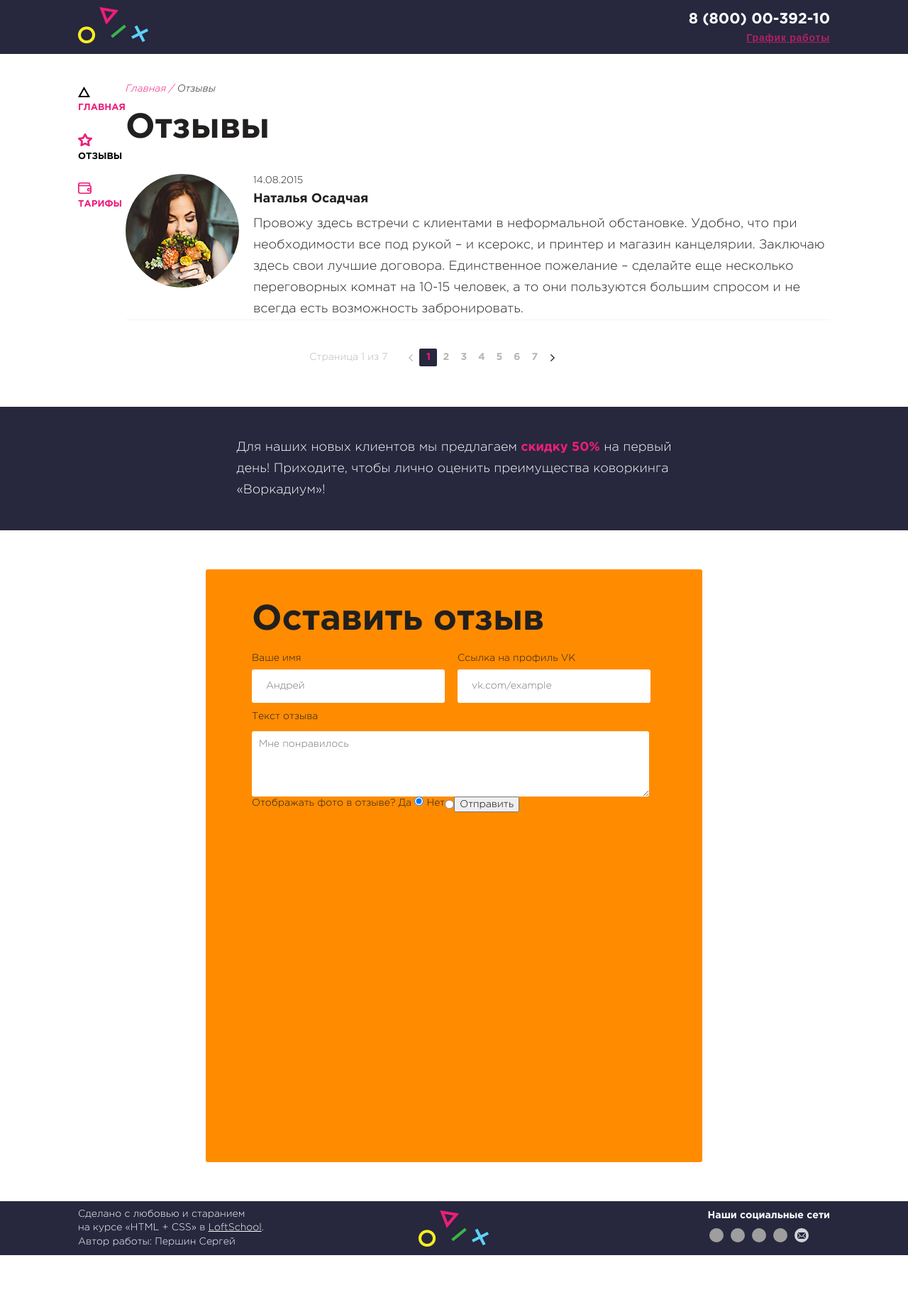
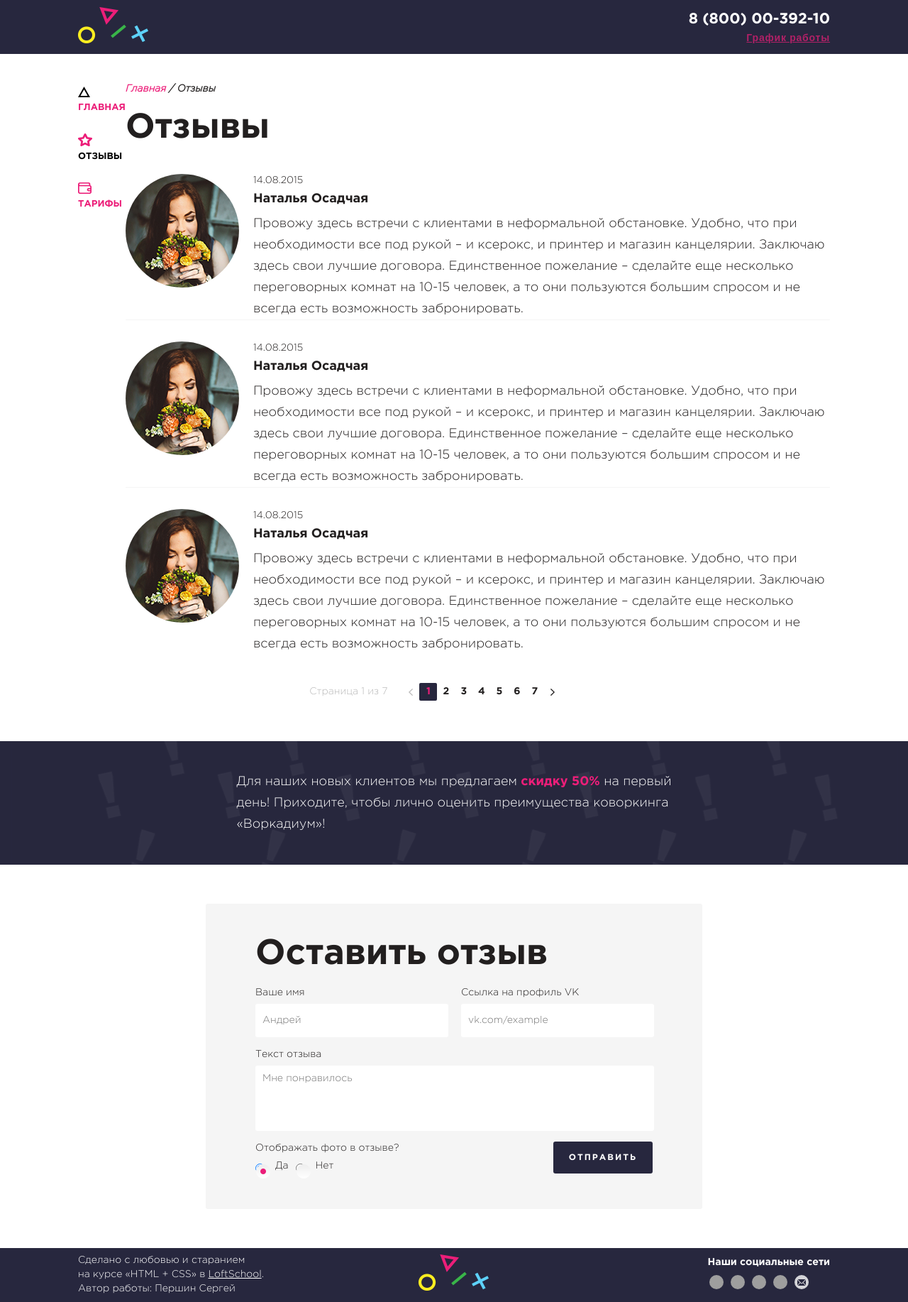
Before and after one commit to Qbic007/qbic007.github.io, a PHP site: page /reviews.html in a window 1280 px wide. Shown: the whole page at 71% size. Before the commit the page ends 1768 px from the top, so only its background shows below. Run offline with PHP 8.4, Linux system fonts and the light colour scheme; grey boxes are pictures that could not be loaded.

Commit message:
Reviews page done

```diff
--- a/coworking/css/blocks/banner.css
+++ b/coworking/css/blocks/banner.css
@@ -1,6 +1,7 @@
 .banner {
     margin-top: 57px;
     min-height: 174px;
+    background: url(../../img/pattern.png) center;
     background-color: #27273e;
     display: flex;
     justify-content: center;
--- a/coworking/css/blocks/breadcrumbs.css
+++ b/coworking/css/blocks/breadcrumbs.css
@@ -6,7 +6,7 @@
     display: inline-block;
     flex-wrap: wrap;
     font: 14px/1.42 GothamPro, sans-serif;
-    font-weight: 300;
+    font-weight: bold;
     font-style: italic;
     color: #ec1e79;
 }
@@ -19,10 +19,14 @@
     display: inline-block;
 }
 
-.breadcrumbs__item:after {
+.breadcrumbs__item:before {
     content: " / ";
 }
 
-.breadcrumbs__item:last-child:after {
+.breadcrumbs__item:first-child:before {
     content: "";
 }
+
+.breadcrumbs__link {
+    color: inherit;
+}
--- a/coworking/css/blocks/form.css
+++ b/coworking/css/blocks/form.css
@@ -1,17 +1,26 @@
 .form {
     font: 14px/1.42 GothamPro, sans-serif;
     color: #221f1f;
+    font-weight: 300;
     margin-top: 55px;
     padding-top: 35px;
     padding-left: 65px;
     padding-right: 65px;
     width: 570px;
-    height: 800px;
-    background-color: darkorange;
+    height: 395px;
+    background-color: #f5f5f5;
     border-radius: 3px;
     display: flex;
     flex-direction: column;
-    justify-content: flex-start;
+    align-items: center;
+}
+
+.form__container {
+    height: 300px;
+    width: 560px;
+    display: flex;
+    flex-direction: column;
+    align-items: flex-start;
 }
 
 .form__title {
@@ -20,47 +29,89 @@
 
 .form__row {
     display: flex;
+    justify-content: space-between;
+    width: 100%;
+    margin-bottom: 15px;
 }
 
-.form__short-text {
+.form__text-box {
     display: flex;
     flex-direction: column;
     align-items: flex-start;
     width: 270px;
     margin-top: 10px;
-    margin-right: 20px;
 }
 
 .form__label {
     margin-bottom: 5px;
+    width: 100%;
 }
 
 .form__input-text {
     border: none;
     border-radius: 3px;
-    width: 250px;
+    width: 260px;
     height: 45px;
-    padding-left: 20px;
+    padding-left: 10px;
+    color: #908f8f;
 }
 
-.form__area-text {
+.form__textarea-box {
     display: flex;
     flex-direction: column;
     align-items: flex-start;
-    margin-top: 10px;
+    width: 100%;
 }
 
 .form__textarea {
     border: none;
     border-radius: 3px;
     height: 45px;
-    width: 548px;
+    width: 550px;
     padding-left: 10px;
     padding-top: 10px;
     min-height: 80px;
-    margin-top: 5px;
+    resize: none;
 }
 
-.form__textarea:focus, .form__short-text:focus {
-    border: #b12167 solid 3px;
+.form__textarea:focus, .form__input-text:focus {
+    outline:none;
+    border: #ec1e79 solid 1px;
 }
+
+.form__radio-group {
+    display: flex;
+    flex-wrap: wrap;
+}
+
+.form__radio-box {
+    margin-right: 10px;
+    display: flex;
+    align-items: center;
+}
+
+.form__input-radio {
+    margin-right: 15px;
+}
+
+.form__input-radio:before {
+    content: url(../../img/ellipse.png);
+}
+
+.form__input-radio:checked:before {
+    content: url(../../img/ellipse_checked.png);
+}
+
+.form__input-submit {
+    width: 140px;
+    height: 45px;
+    background-color: #27273e;
+    color: white;
+    font: 12px/1.42 GothamPro, sans-serif;
+    text-transform: uppercase;
+    font-weight: bold;
+    letter-spacing: 2px;
+    outline: none;
+    border: none;
+    border-radius: 3px;
+}
--- a/coworking/css/blocks/menu.css
+++ b/coworking/css/blocks/menu.css
@@ -11,6 +11,7 @@
     margin-top: 26px;
     text-align: left;
     color: #ec1e79;
+    display: block;
 }
 
 .menu__item-link {
@@ -25,7 +26,7 @@
 
 .menu__item_icon_star::before {
     content: url(../../img/feed_icon.png);
-    margin-right: 13px;
+    margin-right: 17px;
 }
 
 .menu__item_icon_wallet::before {
--- a/coworking/css/blocks/pagination.css
+++ b/coworking/css/blocks/pagination.css
@@ -26,6 +26,7 @@
     align-items: center;
     width: 25px;
     height: 25px;
+    color: #221f1f;
 }
 
 .pagination__item_active {
--- a/coworking/css/blocks/reviews.css
+++ b/coworking/css/blocks/reviews.css
@@ -1,3 +1,3 @@
-.reviews__list:last-child .post {
+.reviews__list > .reviews__item:last-child .post {
     border-bottom: none;
 }
--- a/coworking/css/blocks/socials.css
+++ b/coworking/css/blocks/socials.css
@@ -15,6 +15,10 @@
 
 .socials__item {
     display: inline-block;
+}
+
+.socials__link {
+    display: inline-block;
     width: 20px;
     height: 20px;
     background: no-repeat #d4d4d8 center;
@@ -22,26 +26,26 @@
     margin-right: 5px;
 }
 
-.socials__item:hover {
+.socials__link:hover {
     background-color: #b12167;
 }
 
-.socials__icon_vk {
+.socials__link_vk {
     background-image: url(../../img/vk.png);
 }
 
-.socials__icon_fb {
+.socials__link_fb {
     background-image: url(../../img/fb.png);
 }
 
-.socials__icon_gg {
+.socials__link_gg {
     background-image: url(../../img/google.png);
 }
 
-.socials__icon_tw {
+.socials__link_tw {
     background-image: url(../../img/twitter.png);
 }
 
-.socials__icon_ml {
+.socials__link_ml {
     background-image: url(../../img/mail.png);
 }
--- a/coworking/reviews.html
+++ b/coworking/reviews.html
@@ -12,7 +12,9 @@
         <header class="header">
             <div class="container container__header">
                 <div class="logo">
+                    <a href="#">
                         <img src="img/logo.png" height="51" width="99" class="logo_img" alt="Логотип Ворнадиум"/>
+                    </a>
                 </div>
                 <address class="info">
                     <a href="tel:88000039210" class="info__phone">8 (800) 00-392-10</a>
@@ -25,16 +27,16 @@
                 <aside class="sidebar">
                     <nav class="menu">
                         <ul class="menu__list">
-                            <li class="menu__item menu__item_icon_triangle">Главная</li>
-                            <li class="menu__item menu__item_icon_star menu__item_active"> Отзывы</li>
-                            <li class="menu__item menu__item_icon_wallet">Тарифы</li>
+                            <li><a href="#" class="menu__item menu__item_icon_triangle">Главная</a></li>
+                            <li><a href="#" class="menu__item menu__item_icon_star menu__item_active">Отзывы</a></li>
+                            <li><a href="#" class="menu__item menu__item_icon_wallet">Тарифы</a></li>
                         </ul>
                     </nav>
                 </aside>
                 <div class="main-content">
                     <nav class="breadcrumbs">
                         <ul class="breadcrumbs__list">
-                            <li class="breadcrumbs__item">Главная</li>
+                            <li class="breadcrumbs__item"><a href="#" class="breadcrumbs__link">Главная</a></li>
                             <li class="breadcrumbs__item breadcrumbs__item_active">Отзывы</li>
                         </ul>
                     </nav>
@@ -60,19 +62,57 @@
                                     </article>
                                 </div>
                             </li>
+                            <li class="reviews__item">
+                                <div class="post">
+                                    <div class="post__left-column">
+                                        <div class="post__avatar">
+                                            <img src="img/swcnamirzyc-danielle-marroquin.png" alt="Аватар"
+                                                 class="post__avatar-img">
+                                        </div>
+                                    </div>
+                                    <article class="post__main-column">
+                                        <time class="post__datetime">14.08.2015</time>
+                                        <h2 class="post__title">Наталья Осадчая</h2>
+                                        <p>Провожу здесь встречи с клиентами в неформальной обстановке. Удобно, что при
+                                            необходимости все под рукой – и ксерокс, и принтер и магазин канцелярии.
+                                            Заключаю здесь свои лучшие договора. Единственное пожелание – сделайте еще
+                                            несколько переговорных комнат на 10-15 человек, а то они пользуются большим
+                                            спросом и не всегда есть возможность забронировать.</p>
+                                    </article>
+                                </div>
+                            </li>
+                            <li class="reviews__item">
+                                <div class="post">
+                                    <div class="post__left-column">
+                                        <div class="post__avatar">
+                                            <img src="img/swcnamirzyc-danielle-marroquin.png" alt="Аватар"
+                                                 class="post__avatar-img">
+                                        </div>
+                                    </div>
+                                    <article class="post__main-column">
+                                        <time class="post__datetime">14.08.2015</time>
+                                        <h2 class="post__title">Наталья Осадчая</h2>
+                                        <p>Провожу здесь встречи с клиентами в неформальной обстановке. Удобно, что при
+                                            необходимости все под рукой – и ксерокс, и принтер и магазин канцелярии.
+                                            Заключаю здесь свои лучшие договора. Единственное пожелание – сделайте еще
+                                            несколько переговорных комнат на 10-15 человек, а то они пользуются большим
+                                            спросом и не всегда есть возможность забронировать.</p>
+                                    </article>
+                                </div>
+                            </li>
                         </ul>
                         <div class="pagination">
                             <span class="pagination__info">Страница 1 из 7</span>
                             <ul class="pagination__list">
-                                <li class="pagination__item pagination__item_left"></li>
-                                <li class="pagination__item pagination__item_active">1</li>
-                                <li class="pagination__item">2</li>
-                                <li class="pagination__item">3</li>
-                                <li class="pagination__item">4</li>
-                                <li class="pagination__item">5</li>
-                                <li class="pagination__item">6</li>
-                                <li class="pagination__item">7</li>
-                                <li class="pagination__item pagination__item_right"></li>
+                                <li><a href="#" class="pagination__item pagination__item_left"></a></li>
+                                <li><a href="#" class="pagination__item pagination__item_active">1</a></li>
+                                <li><a href="#" class="pagination__item">2</a></li>
+                                <li><a href="#" class="pagination__item">3</a></li>
+                                <li><a href="#" class="pagination__item">4</a></li>
+                                <li><a href="#" class="pagination__item">5</a></li>
+                                <li><a href="#" class="pagination__item">6</a></li>
+                                <li><a href="#" class="pagination__item">7</a></li>
+                                <li><a href="#" class="pagination__item pagination__item_right"></a></li>
                             </ul>
                         </div>
                     </section>
@@ -84,36 +124,43 @@
             </section>
             <section class="review-form">
                 <form action="" class="form">
+                    <div class="form__container">
                         <h1 class="form__title">Оставить отзыв</h1>
                         <div class="form__row">
-                        <div class="form__short-text">
+                            <div class="form__text-box">
                                 <label class="form__label" for="form_name">Ваше имя</label>
                                 <input type="text" class="form__input-text form__input-text_short"
-                                   id="form_name" placeholder="Андрей">
+                                       id="form_name" placeholder="Андрей" tabindex="1">
                             </div>
-                        <div class="form__short-text">
+                            <div class="form__text-box">
                                 <label class="form__label" for="form_vk">Ссылка на профиль VK</label>
                                 <input type="text" class="form__input-text form__input-text_short"
-                                   placeholder="vk.com/example" id="form_vk">
+                                       placeholder="vk.com/example" id="form_vk" tabindex="2">
                             </div>
                         </div>
                         <div class="form__row">
-                        <div class="form__area-text">
+                            <div class="form__textarea-box">
                                 <label class="form__label" for="form_review">Текст отзыва</label>
                                 <textarea class="form__textarea" placeholder="Мне понравилось"
-                                      id="form_review"></textarea>
+                                          id="form_review" tabindex="3"></textarea>
                             </div>
                         </div>
                         <div class="form__row">
-                        <div class="form-radio-group">
+                            <div class="form__radio-group">
                                 <label class="form__label">Отображать фото в отзыве?</label>
+                                <div class="form__radio-box">
+                                    <input type="radio" class="form__input-radio" id="form_photo_yes" tabindex="4"
+                                           checked>
                                     <label class="form__label" for="form_photo_yes"> Да</label>
-                            <input type="radio" class="form__input-radio" id="form_photo_yes" checked>
-                            <label class="form__label" for="form_photo_no"> Нет</label>
                                 </div>
-                        <input type="radio" class="form__input-radio" id="form_photo_no">
+                                <div class="form__radio-box">
+                                    <input type="radio" class="form__input-radio" id="form_photo_no" tabindex="5">
+                                    <label class="form__label" for="form_photo_no" tabindex="6"> Нет</label>
+                                </div>
+                            </div>
 
                             <input type="submit" class="form__input-submit" value="Отправить">
+                        </div>
                     </div>
                 </form>
             </section>
@@ -123,29 +170,31 @@
                 <div class="author">
                     Сделано с любовью и старанием <br>
                     на курсе «HTML + CSS» в
-                    <a href="https://loftschool.ru" target="_blank" class="author__link">LoftSchool</a>. <br>
+                    <a href="http://loftschool.ru" target="_blank" class="author__link">LoftSchool</a>. <br>
                     Автор работы: Першин Сергей
                 </div>
                 <div class="logo logo__footer">
+                    <a href="#">
                         <img src="img/logo.png" height="51" width="99" class="logo_img" alt="Логотип Ворнадиум"/>
+                    </a>
                 </div>
                 <div class="socials">
                     <h5 class="socials__title">Наши социальные сети</h5>
                     <ul class="socials__list">
-                        <li class="socials__item socials__icon_vk">
-                            <a href="" class="socials__link"></a>
+                        <li class="socials__item">
+                            <a href="http://vk.com" class="socials__link socials__link_vk" target="_blank"></a>
                         </li>
-                        <li class="socials__item socials__icon_fb">
-                            <a href="" class="socials__link"></a>
+                        <li class="socials__item">
+                            <a href="http://facebook.com" class="socials__link socials__link_fb" target="_blank"></a>
                         </li>
-                        <li class="socials__item socials__icon_gg">
-                            <a href="" class="socials__link"></a>
+                        <li class="socials__item">
+                            <a href="http://google.com" class="socials__link socials__link_gg" target="_blank"></a>
                         </li>
-                        <li class="socials__item socials__icon_tw">
-                            <a href="" class="socials__link"></a>
+                        <li class="socials__item">
+                            <a href="http://twitter.com" class="socials__link socials__link_tw" target="_blank"></a>
                         </li>
-                        <li class="socials__item socials__icon_ml">
-                            <a href="" class="socials__link"></a>
+                        <li class="socials__item">
+                            <a href="http://mail.com" class="socials__link socials__link_ml" target="_blank"></a>
                         </li>
                     </ul>
                 </div>
```
Also changed, not shown: coworking/img/ellipse.png (added), coworking/img/ellipse_checked.png (added), coworking/img/feed_icon_black.png (added), coworking/img/main_icon_pink.png (added), coworking/img/pattern.png (added), coworking/img/yes.png (added). Lines whose indentation alone changed are shown as unchanged.
